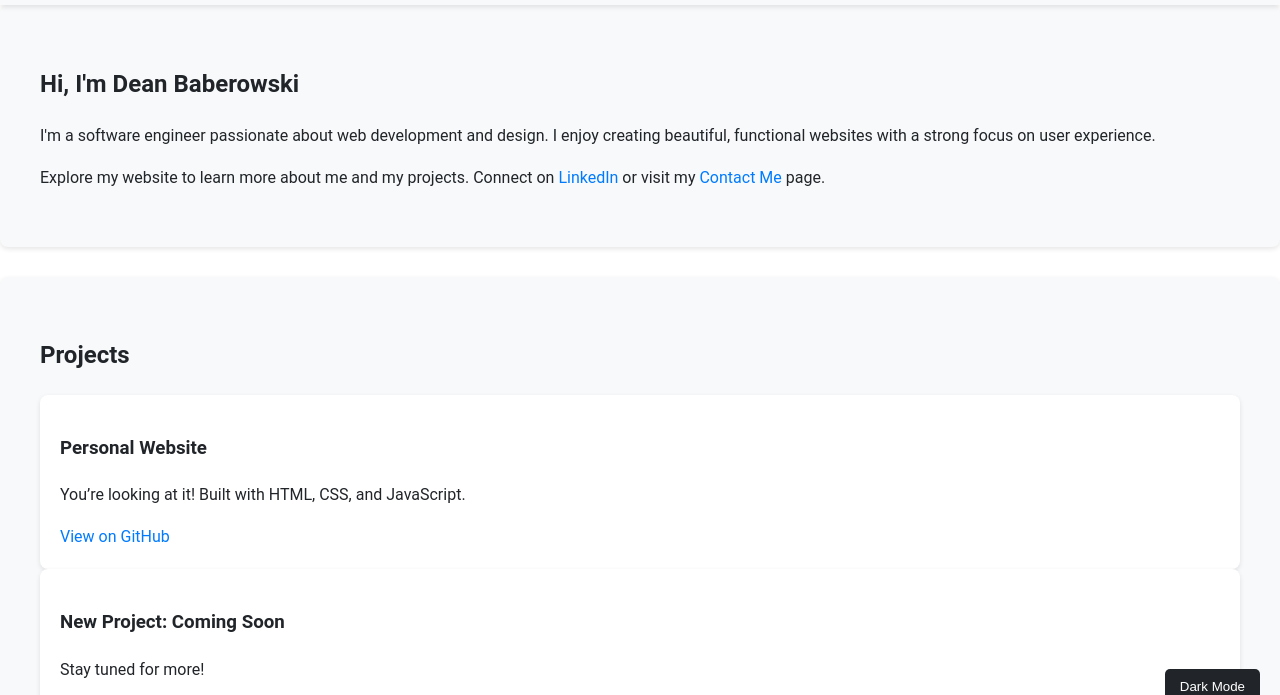
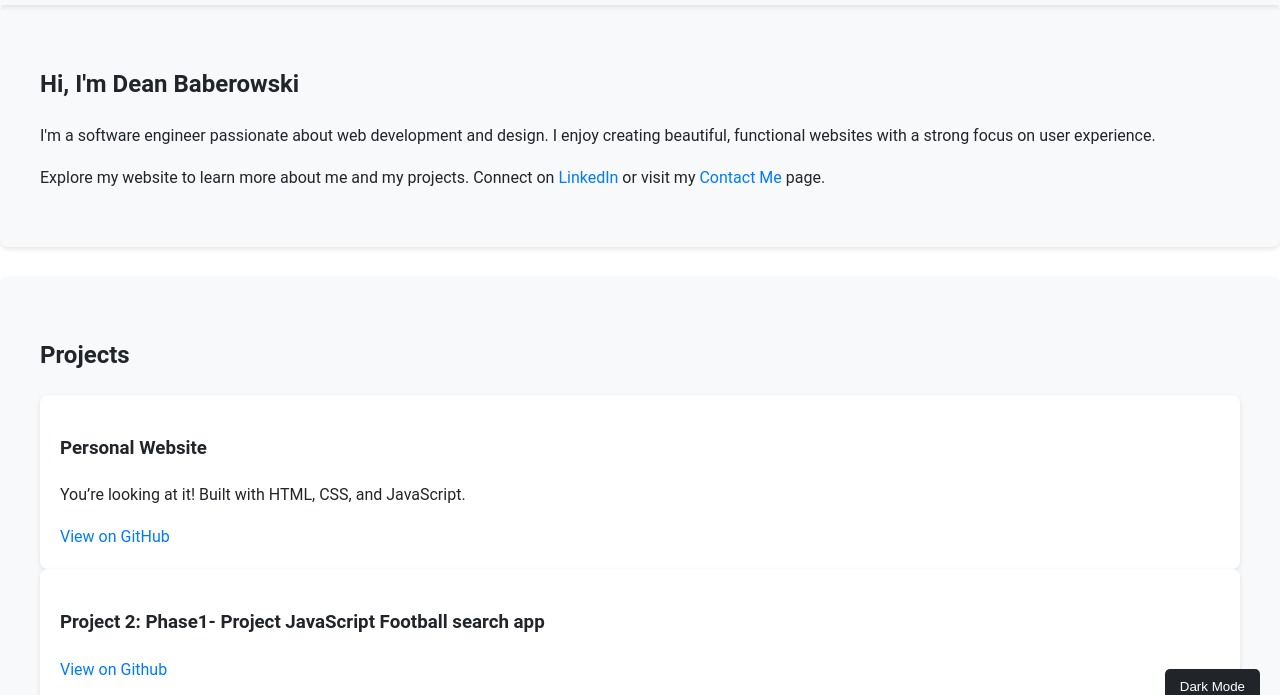
Before and after one commit to Deano10134/DABs-personal-website, a website: page index.html in a window 1280 px wide. Shown: the part 76-771 px from the top of the page. Drawn offline with Linux system fonts and the light colour scheme; no server answers.

Commit message:
adding new project details

```diff
--- a/index.html
+++ b/index.html
@@ -42,7 +42,8 @@
           <a href="https://github.com/Deano10134" class="btn" target="_blank" rel="noopener">View on GitHub</a>
         </div>
         <div class="project coming-soon">
-          <h3>New Project: Coming Soon</h3>
+          <h3>Project 2: Phase1- Project JavaScript Football search app</h3>
+          <a href="https://github.com/Deano10134/phase-1-project" target="_blank">View on Github</a>
           <p>Stay tuned for more!</p>
         </div>
       </div>
```
